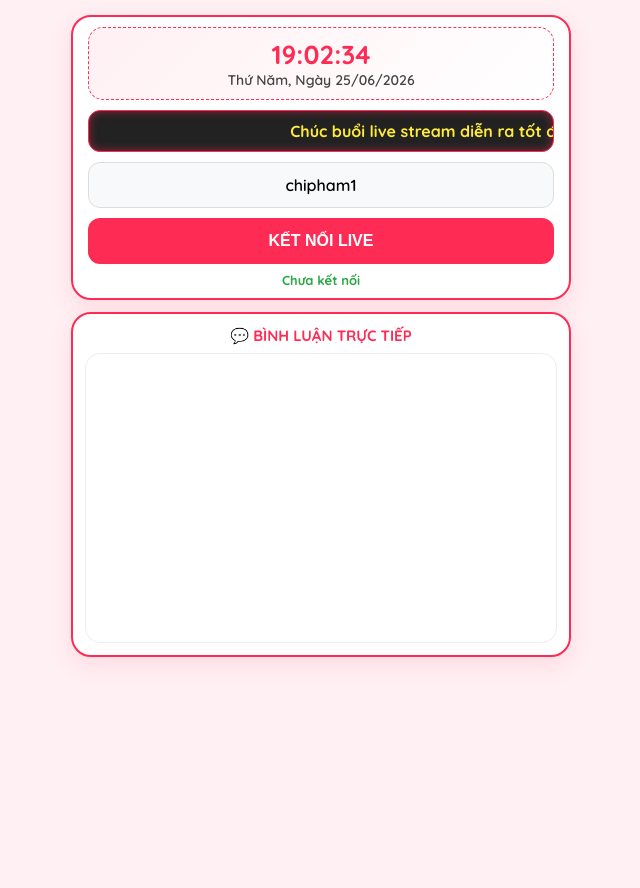
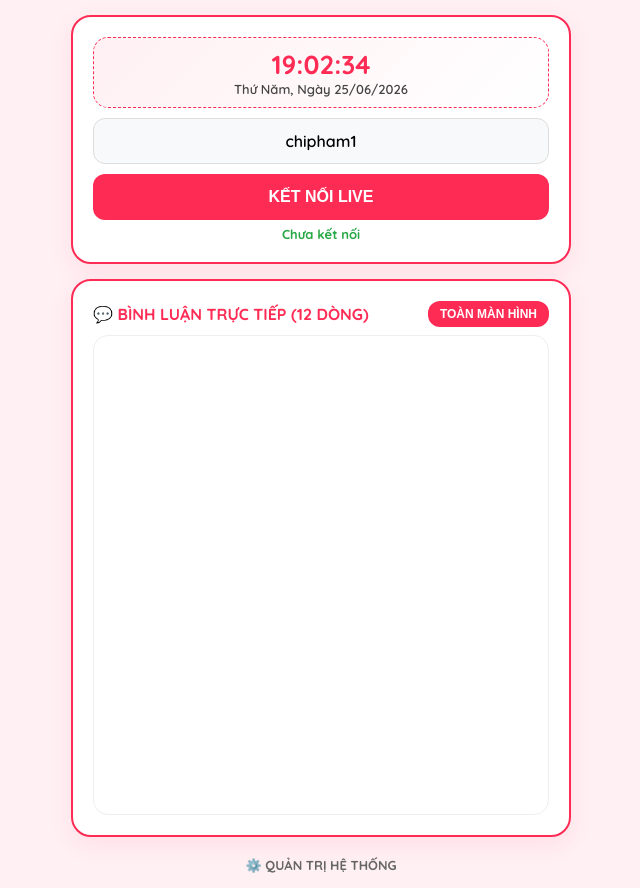
Before and after one commit to cmttiktok/doccmttam, a website: page index.html in a window 1280 px wide. Shown: the whole page, without its empty margins (319-959 px from the left). Before the commit the page ends 800 px from the top, so only its background shows below. Drawn offline with nearby package versions, Linux system fonts and the light colour scheme; no server answers.

Commit message:
Update index.html

```diff
--- a/index.html
+++ b/index.html
@@ -2,21 +2,32 @@
 <html lang="vi">
 <head>
     <meta charset="UTF-8">
-    <meta name="viewport" content="width=device-width, initial-scale=1.0">
-    <title>BÈO LIVE COMMENTS</title>
+    <meta name="viewport" content="width=device-width, initial-scale=1.0, maximum-scale=1.0, user-scalable=no">
+    <title>BÈO LIVE PANEL - ĐỌC CMT 12 DÒNG</title>
+    <script src="/socket.io/socket.io.js"></script>
     <link href="https://fonts.googleapis.com/css2?family=Quicksand:wght@600;700&display=swap" rel="stylesheet">
-    <script src="/socket.io/socket.io.js"></script>
     <style>
-        :root { --pink: #fe2c55; --bg: #fff0f3; --panel: #ffffff; }
+        :root {
+            --pink: #fe2c55;
+            --bg: #fff0f3;
+            --panel: #ffffff;
+        }
         * { box-sizing: border-box; }
+
         body {
-            font-family: 'Quicksand', sans-serif; background: var(--bg);
-            margin: 0; padding: 15px; display: flex; flex-direction: column; align-items: center; gap: 12px;
+            font-family: 'Quicksand', sans-serif;
+            background: var(--bg);
+            margin: 0; padding: 15px;
+            display: flex; flex-direction: column; align-items: center;
+            gap: 15px;
         }
-        .container { width: 100%; max-width: 500px; display: flex; flex-direction: column; gap: 12px; }
+
+        .container { width: 100%; max-width: 500px; display: flex; flex-direction: column; gap: 15px; }
+
         .card {
-            background: var(--panel); padding: 15px; border-radius: 20px;
-            border: 2px solid var(--pink); box-shadow: 0 8px 25px rgba(254,44,85,0.1); text-align: center;
+            background: var(--panel); padding: 20px; border-radius: 20px;
+            border: 2px solid var(--pink); box-shadow: 0 8px 25px rgba(254,44,85,0.08);
+            text-align: center;
         }
 
         .clock-widget {
@@ -24,62 +35,97 @@
             border-radius: 15px; padding: 10px; margin-bottom: 10px; border: 1px dashed var(--pink);
         }
         .clock-time { font-size: 26px; font-weight: 700; color: var(--pink); }
-        .clock-date { font-size: 14px; color: #444; font-weight: 600; }
-
-        /* Khung bảng thông báo chạy chữ */
-        .marquee-box {
-            background: #222; color: #fff; padding: 10px; border-radius: 12px;
-            margin-bottom: 10px; font-weight: 700; overflow: hidden; white-space: nowrap;
-            border: 1px solid var(--pink); box-shadow: inset 0 0 10px rgba(254,44,85,0.5);
-        }
-        .marquee-text {
-            display: inline-block; padding-left: 100%; animation: marquee 15s linear infinite;
-            font-size: 16px; color: #ffeb3b;
-        }
-        @keyframes marquee { 0% { transform: translate3d(0, 0, 0); } 100% { transform: translate3d(-100%, 0, 0); } }
+        .clock-date { font-size: 13px; color: #444; font-weight: 600; }
 
         input {
             width: 100%; padding: 12px; border-radius: 12px; border: 1px solid #ddd;
             background: #f8f9fa; font-family: inherit; font-size: 16px; text-align: center; margin-bottom: 10px;
         }
-        button {
+
+        .btn {
             width: 100%; padding: 14px; border: none; border-radius: 12px;
-            background: var(--pink); color: white; font-weight: bold; font-size: 16px; cursor: pointer;
+            background: var(--pink); color: white; font-weight: bold; font-size: 16px;
+            cursor: pointer;
         }
-        .status-text { font-size: 13px; color: #28a745; font-weight: bold; margin-top: 8px; display: block; }
+
+        .status-text { font-size: 13px; color: #28a745; font-weight: bold; margin-top: 6px; display: block; }
+
+        .chat-container-title {
+            margin: 0 0 10px 0; color: var(--pink); font-size: 16px; font-weight: bold; text-align: left;
+        }
 
         .chat-box {
-            width: 100%; height: 290px; background: #fff; border-radius: 15px; border: 1px solid #eee;
-            padding: 12px; overflow-y: hidden; display: flex; flex-direction: column; justify-content: flex-end; gap: 10px;
+            width: 100%;
+            height: 480px;
+            background: #fff; border-radius: 15px; border: 1px solid #eee;
+            padding: 10px; overflow-y: auto;
+            display: flex; flex-direction: column; justify-content: flex-start; gap: 6px;
         }
-        .msg { font-size: 18px; line-height: 1.4; animation: fadeIn 0.3s ease; white-space: nowrap; overflow: hidden; text-overflow: ellipsis; text-align: left; }
-        .user { color: var(--pink); font-weight: 700; margin-right: 5px; }
-        .txt { color: #333; font-weight: 600; }
-        @keyframes fadeIn { from { opacity: 0; transform: translateY(5px); } to { opacity: 1; transform: translateY(0); } }
+
+        .msg {
+            font-size: 18px;
+            line-height: 1.5;
+            padding: 8px 12px;
+            border-radius: 10px;
+            animation: fadeIn 0.25s ease;
+            white-space: normal;
+            word-break: break-word;
+            text-align: left;
+        }
+        .msg:nth-child(even) { background-color: #fff0f3; }
+        .msg:nth-child(odd) { background-color: #ffffff; }
+
+        .user { color: var(--pink); font-weight: 700; margin-right: 6px; display: inline; }
+        .txt { color: #222; font-weight: 600; display: inline; }
+
+        @keyframes fadeIn { from { opacity: 0; transform: translateY(4px); } to { opacity: 1; transform: translateY(0); } }
+
+        /* CHẾ ĐỘ TOÀN MÀN HÌNH */
+        body.fullscreen-mode { padding: 0; background: #ffffff; }
+        body.fullscreen-mode .container { max-width: 100%; gap: 0; height: 100vh; }
+        body.fullscreen-mode .card-control { display: none !important; }
+        body.fullscreen-mode .card-chat { border: none; border-radius: 0; box-shadow: none; padding: 5px; height: 100vh; }
+        body.fullscreen-mode .chat-box { height: calc(100vh - 60px); border: none; padding: 5px; }
+
+        .admin-link { color: #666; text-align: center; display: block; font-size: 13px; text-decoration: none; font-weight: bold; margin-top: 5px; }
+
+        /* Bộ điều khiển âm thanh ẩn phụ trợ từ bản cũ của bạn */
+        .audio-settings { display: none; }
     </style>
 </head>
 <body>
 
     <div class="container">
-        <div class="card" style="padding: 10px 15px;">
+        <div class="card card-control">
             <div class="clock-widget">
                 <div class="clock-time" id="txtTime">00:00:00</div>
-                <div class="clock-date" id="txtDate">Đang tải thời gian...</div>
-            </div>
-
-            <div class="marquee-box">
-                <span class="marquee-text" id="marqueeContent">Đang kiểm tra lịch nhắc nhở...</span>
+                <div class="clock-date" id="txtDate">Đang tải...</div>
             </div>
 
             <input type="text" id="username" value="chipham1" placeholder="Nhập tên tài khoản TikTok Live">
-            <button id="btnConnect">KẾT NỐI LIVE</button>
+            <button id="btnConnect" class="btn">KẾT NỐI LIVE</button>
             <span class="status-text" id="status">Chưa kết nối</span>
         </div>
 
-        <div class="card" style="padding: 12px;">
-            <h3 style="margin: 0 0 8px 0; color: var(--pink); font-size: 15px;">💬 BÌNH LUẬN TRỰC TIẾP</h3>
+        <div class="card card-chat">
+            <div style="display: flex; justify-content: space-between; align-items: center; margin-bottom: 8px;">
+                <h3 class="chat-container-title" style="margin:0;">💬 BÌNH LUẬN TRỰC TIẾP (12 DÒNG)</h3>
+                <button id="btnToggleFS" style="width:auto; padding: 6px 12px; margin:0; font-size:12px;" class="btn">TOÀN MÀN HÌNH</button>
+            </div>
             <div class="chat-box" id="chatBox"></div>
         </div>
+
+        <a href="/admin" class="admin-link card-control">⚙️ QUẢN TRỊ HỆ THỐNG</a>
+    </div>
+
+    <div class="audio-settings">
+        <input type="checkbox" id="masterMute">
+        <input type="checkbox" id="welcomeToggle">
+        <input type="checkbox" id="giftToggle">
+        <input type="checkbox" id="pkToggle">
+        <input type="checkbox" id="botToggle">
+        <input type="text" id="speechSpeed" value="1.0">
+        <input type="text" id="masterVolume" value="1.0">
     </div>
 
     <script>
@@ -88,86 +134,77 @@
         const usernameInput = document.getElementById('username');
         const statusText = document.getElementById('status');
         const chatBox = document.getElementById('chatBox');
+        const btnToggleFS = document.getElementById('btnToggleFS');
 
-        // Lời chúc ngẫu nhiên nếu ngày hôm đó không có lịch hẹn
-        const defaultWishes = [
-            "Chúc Bé Chi có một buổi livestream tràn ngập niềm vui và ngập tràn quà tặng! ✨",
-            "Chúc phòng live luôn rực rỡ, mọi người tương tác thật vui vẻ nhé! 💕",
-            "Ngày mới tràn đầy năng lượng và luôn cười thật tươi nha idol! 🌸",
-            "Chúc vạn sự hanh thông, live mượt mà, người xem tăng vùn vụt! 🚀"
-        ];
+        let queue = [];
+        let playing = false;
+        let wakeLock = null;
 
-        // Giữ sáng màn hình
-        let wakeLock = null;
         async function requestWakeLock() {
             try { if ('wakeLock' in navigator) { wakeLock = await navigator.wakeLock.request('screen'); } } catch (err) {}
         }
 
-        // Tải dữ liệu nhắc nhở từ Server và hiển thị
-        async function checkReminders(currentDateStr) {
-            try {
-                const res = await fetch('/api/reminders');
-                const reminders = await res.json();
-                const marqueeEl = document.getElementById('marqueeContent');
+        btnToggleFS.onclick = () => {
+            document.body.classList.toggle('fullscreen-mode');
+            if(document.body.classList.contains('fullscreen-mode')) {
+                btnToggleFS.innerText = "THOÁT TOÀN MÀN HÌNH";
+                btnToggleFS.style.background = "#333";
+            } else {
+                btnToggleFS.innerText = "TOÀN MÀN HÌNH";
+                btnToggleFS.style.background = "#fe2c55";
+            }
+        };
 
-                if (reminders[currentDateStr]) {
-                    marqueeEl.innerHTML = `📢 NHẮC NHỞ HÔM NAY: ${reminders[currentDateStr]} 🔥🔥🔥`;
-                    marqueeEl.style.color = "#ffeb3b"; // Màu vàng nổi bật cho ghi chú
-                } else {
-                    // Chọn ngẫu nhiên 1 lời chúc
-                    const randomWish = defaultWishes[Math.floor(Math.random() * defaultWishes.length)];
-                    marqueeEl.innerHTML = `🌟 ${randomWish}`;
-                    marqueeEl.style.color = "#00ffcc"; // Màu xanh ngọc cho lời chúc
-                }
-            } catch (e) {
-                document.getElementById('marqueeContent').innerText = "Chúc buổi live stream diễn ra tốt đẹp! ❤️";
-            }
-        }
-
-        // Cập nhật đồng hồ và kiểm tra ngày mới
-        let lastCheckedDate = "";
         function updateClock() {
             const now = new Date();
-            let hours = String(now.getHours()).padStart(2, '0');
-            let minutes = String(now.getMinutes()).padStart(2, '0');
-            let seconds = String(now.getSeconds()).padStart(2, '0');
-            document.getElementById('txtTime').innerText = `${hours}:${minutes}:${seconds}`;
+            document.getElementById('txtTime').innerText = `${String(now.getHours()).padStart(2, '0')}:${String(now.getMinutes()).padStart(2, '0')}:${String(now.getSeconds()).padStart(2, '0')}`;
 
             const daysOfWeek = ["Chủ Nhật", "Thứ Hai", "Thứ Ba", "Thứ Tư", "Thứ Năm", "Thứ Sáu", "Thứ Bảy"];
-            let dayStr = String(now.getDate()).padStart(2, '0');
-            let monthStr = String(now.getMonth() + 1).padStart(2, '0');
-            let currentDateStr = `${dayStr}/${monthStr}`; // Định dạng DD/MM
-
-            if (currentDateStr !== lastCheckedDate) {
-                lastCheckedDate = currentDateStr;
-                document.getElementById('txtDate').innerText = `${daysOfWeek[now.getDay()]}, Ngày ${dayStr}/${monthStr}/${now.getFullYear()}`;
-                checkReminders(currentDateStr);
-            }
+            let currentDateStr = `${String(now.getDate()).padStart(2, '0')}/${String(now.getMonth() + 1).padStart(2, '0')}`;
+            document.getElementById('txtDate').innerText = `${daysOfWeek[now.getDay()]}, Ngày ${currentDateStr}/${now.getFullYear()}`;
         }
         setInterval(updateClock, 1000);
         updateClock();
 
-        // Xử lý nút bấm kết nối
-        btnConnect.addEventListener('click', () => {
+        btnConnect.onclick = () => {
             const user = usernameInput.value.trim();
             if(!user) return alert('Vui lòng nhập ID!');
             socket.emit('set-username', user);
             requestWakeLock();
-        });
+        };
 
         socket.on('status', (msg) => { statusText.innerText = msg; });
 
-        socket.on('comment-data', (data) => {
-            const msgDiv = document.createElement('div');
-            msgDiv.className = 'msg';
-            msgDiv.innerHTML = `<span class="user">${data.user}:</span><span class="txt">${data.comment}</span>`;
-            chatBox.appendChild(msgDiv);
+        // Nhận và phát dữ liệu âm thanh + Đẩy cmt lên màn hình chính xác
+        socket.on('audio-data', (d) => {
+            if (d.user && d.comment) {
+                const msgDiv = document.createElement('div');
+                msgDiv.className = 'msg';
+                msgDiv.innerHTML = `<span class="user">${d.user}:</span><span class="txt">${d.comment}</span>`;
+                chatBox.appendChild(msgDiv);
 
-            while (chatBox.children.length > 6) {
-                chatBox.removeChild(chatBox.firstChild);
+                while (chatBox.children.length > 12) {
+                    chatBox.removeChild(chatBox.firstChild);
+                }
+                chatBox.scrollTop = chatBox.scrollHeight;
             }
-            chatBox.scrollTop = chatBox.scrollHeight;
+
+            // Logic phát âm thanh Google TTS gốc của bạn
+            if (d.audio) {
+                queue.push(d.audio);
+                if (!playing) play();
+            }
         });
+
+        function play() {
+            if (!queue.length) { playing = false; return; }
+            playing = true;
+            const a = new Audio(queue.shift());
+            a.playbackRate = 1.0;
+            a.volume = 1.0;
+            a.onended = () => setTimeout(play, 300);
+            a.play().catch(() => play());
+        }
     </script>
 </body>
 </html>
```
